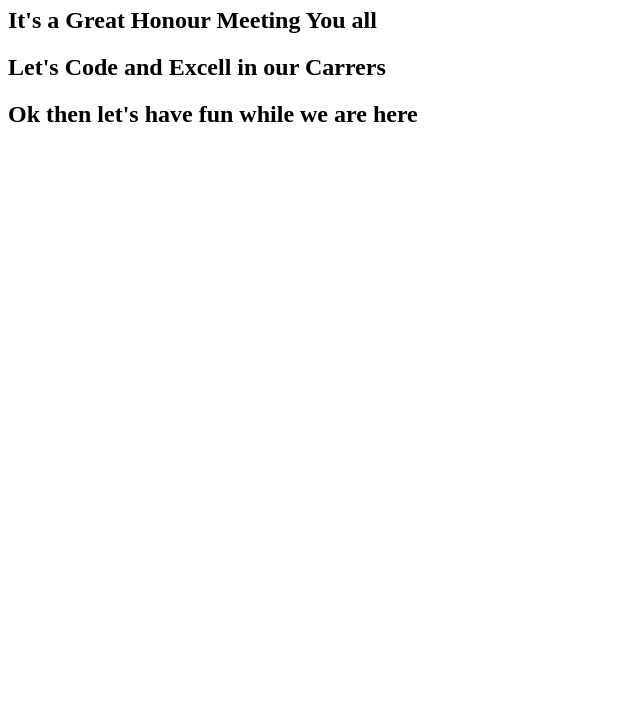
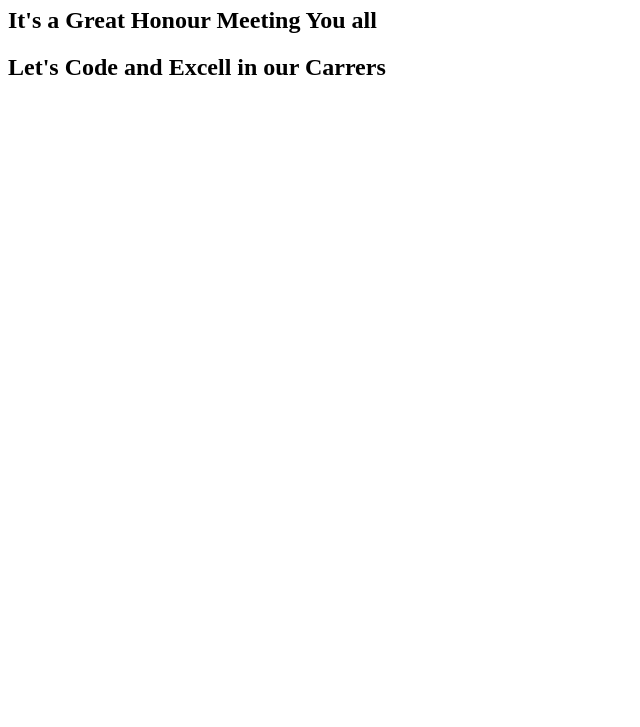
Before and after one commit to PING20ms/Prograd-Training1, a plain HTML site: page index.html in a window 1280 px wide. Shown: the part 73-800 px from the top of the page, without its empty margins (0-640 px from the left). Drawn offline with Linux system fonts and the light colour scheme.

Commit message:
first commit

```diff
--- a/Prograd-Training1.html
+++ b/index.html
@@ -10,6 +10,5 @@
     <h1><b>Hello Progradians</b></h1>
     <h2>It's a Great Honour Meeting You all</h2>
     <h2>Let's Code and Excell in our Carrers</h2>
-    <h2>Ok then let's have fun while we are here</h2>
 </body>
 </html>
```
